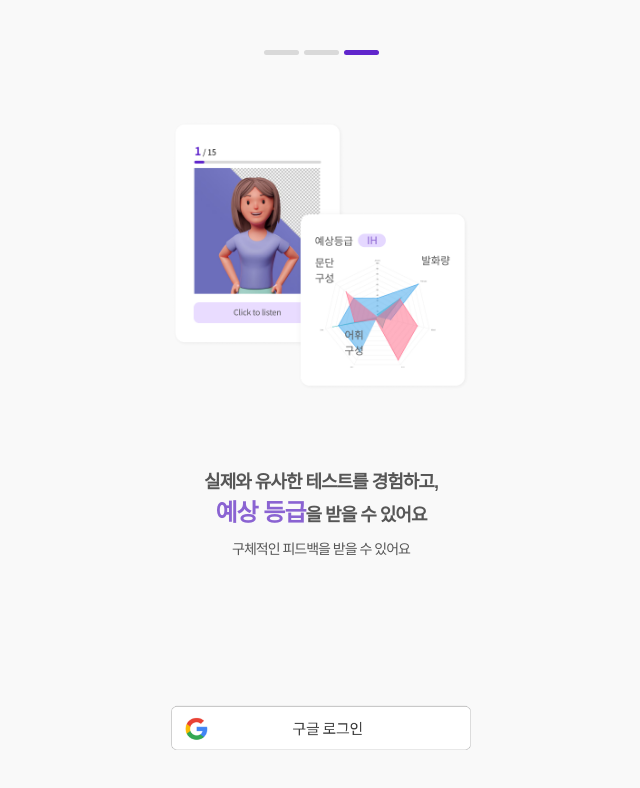
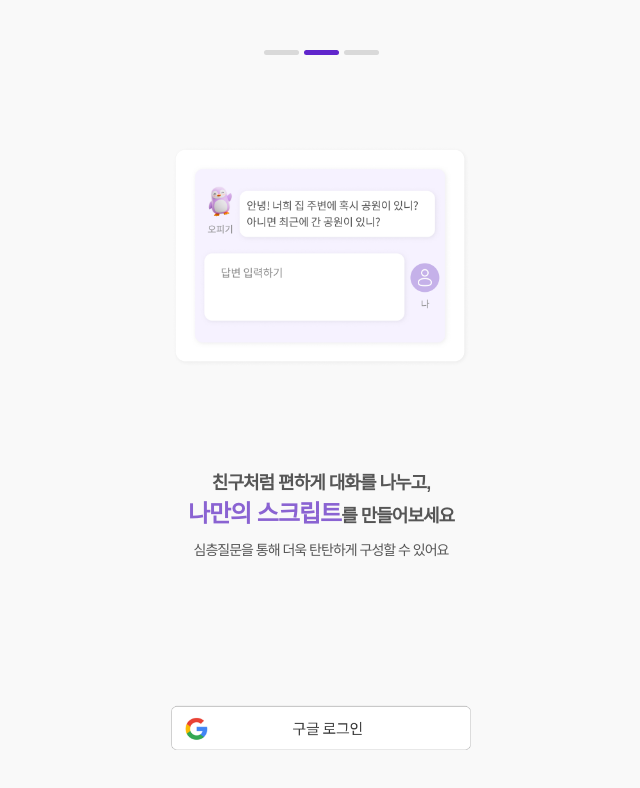
Before and after one commit to SSAFY12-B107/OmyPIc, a React (Vite) app in the folder Frontend/: page /auth/login in a window 1280 px wide. Shown: the top 788 px of the page, without its empty margins (319-959 px from the left). Built offline with nearby package versions, Linux system fonts and the light colour scheme; no server answers.

Commit message:
fix: 서비스 소개 이미지 및 스타일 수정

```diff
--- a/Frontend/src/components/auth/Introduction.module.css
+++ b/Frontend/src/components/auth/Introduction.module.css
@@ -62,7 +62,7 @@
 }
 
 .testContainer {
-  margin: 5.5rem 0;
+  margin: 6.5rem 0;
   width: 30rem;
 }
 
@@ -78,7 +78,7 @@
 
   .testContainer {
     width: 25rem;
-    margin: 3rem 0;
+    margin: 5rem 0;
   }
 }
 
@@ -92,8 +92,8 @@
     margin: 5rem 0;
   }
 
-  .chatContainer {
+  .testContainer {
     width: 25rem;
-    margin: 2rem 0; /* 작은 화면에서 여백 줄이기 */
+    margin: 4rem 0; /* 작은 화면에서 여백 줄이기 */
   }
 }
--- a/Frontend/src/pages/auth/Login.tsx
+++ b/Frontend/src/pages/auth/Login.tsx
@@ -14,7 +14,7 @@ function Login({}: Props) {
     const timer = setTimeout(() => {
       // 마지막 페이지라면 첫 페이지로, 아니면 다음 페이지로
       setCurrentStep((prev) => (prev >= totalSteps - 1 ? 0 : prev + 1));
-    }, 2500); // 2.5초 후 다음 페이지로
+    }, 1300); // 1.3초 후 다음 페이지로
 
     return () => clearTimeout(timer);
   }, [currentStep, totalSteps]);
```
Also changed, not shown: Frontend/src/assets/images/intro1.png, Frontend/src/assets/images/intro2.png.
